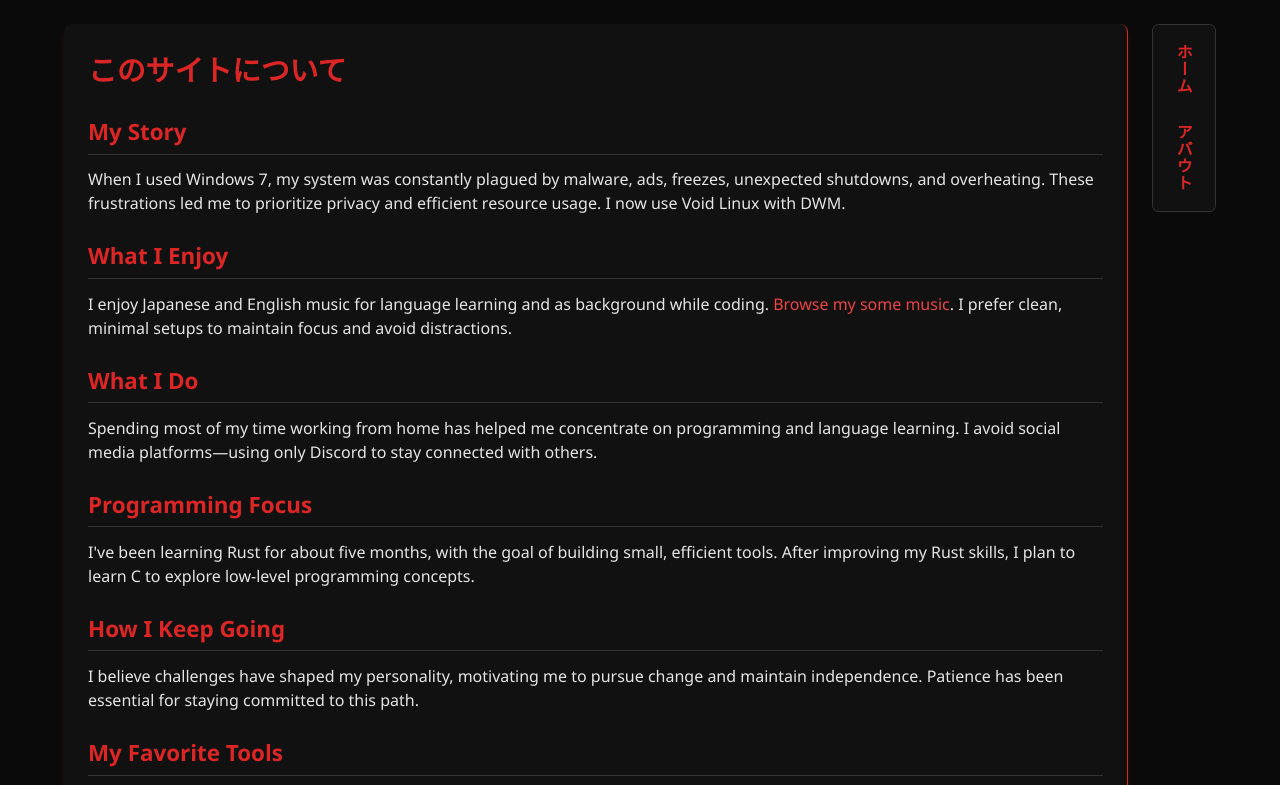
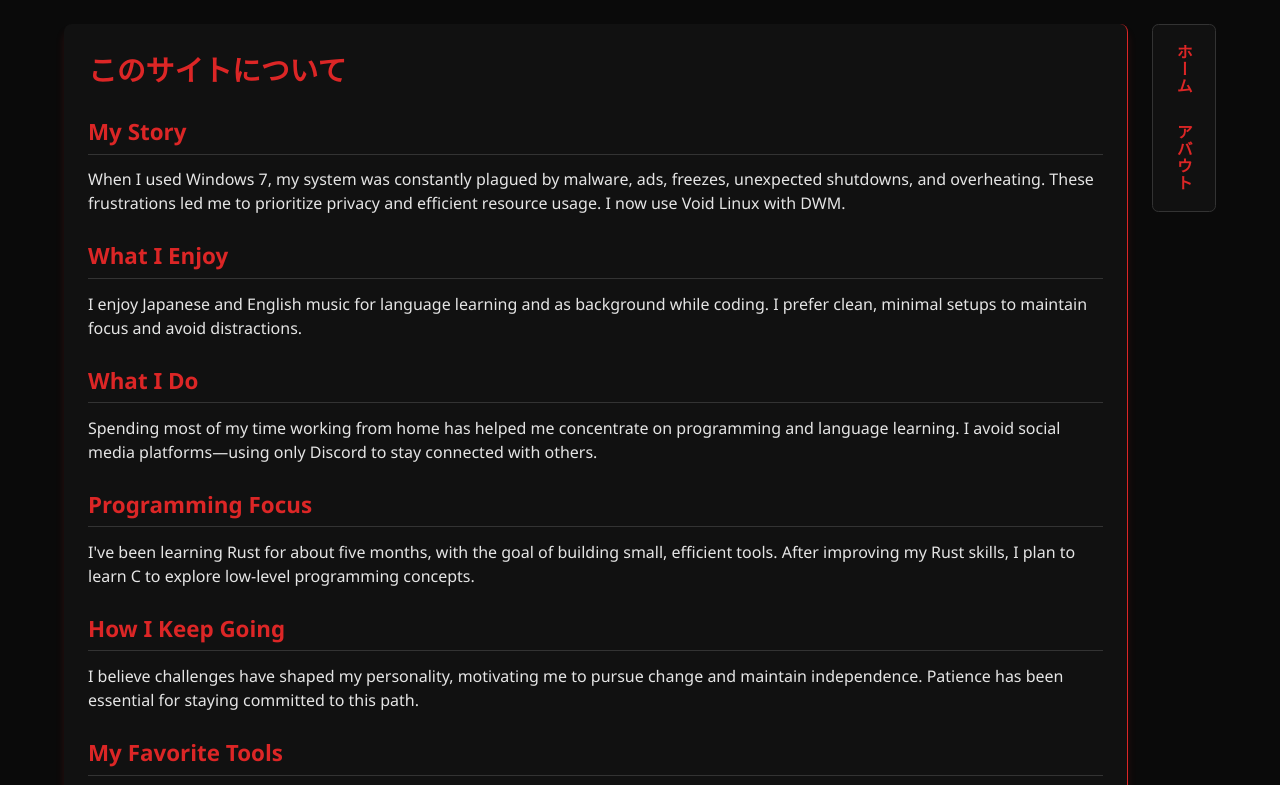
Before and after one commit to 6z7y/6z7y.github.io, a plain HTML site: page about.html in a window 1280 px wide. Shown: the top 785 px of the page. Drawn offline with Linux system fonts and the light colour scheme; a web font is replaced by a local one.

Commit message:
update f

```diff
--- a/about.html
+++ b/about.html
@@ -22,7 +22,6 @@
           <h2>What I Enjoy</h2>
           <p>
               I enjoy Japanese and English music for language learning and as background while coding.
-              <a href="music.html">Browse my some music</a>.
               I prefer clean, minimal setups to maintain focus and avoid distractions.
           </p>
 
```
